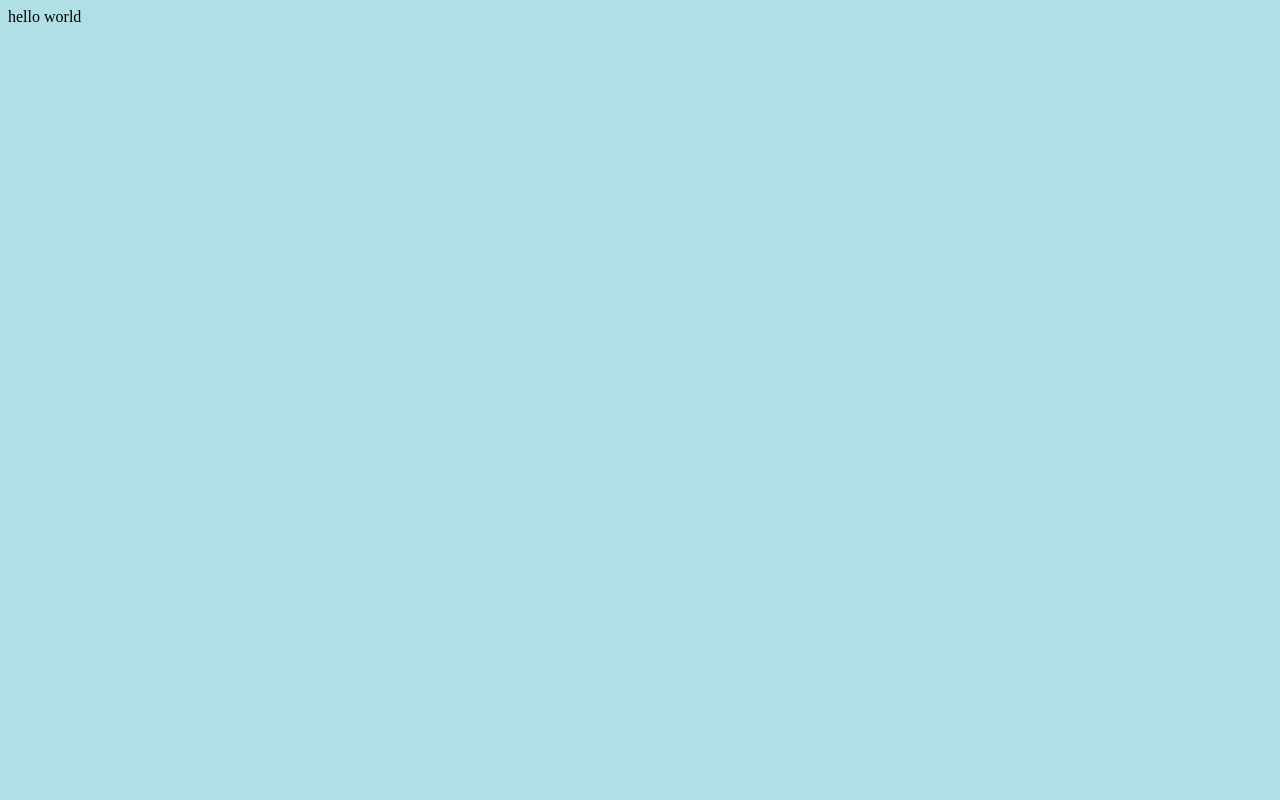
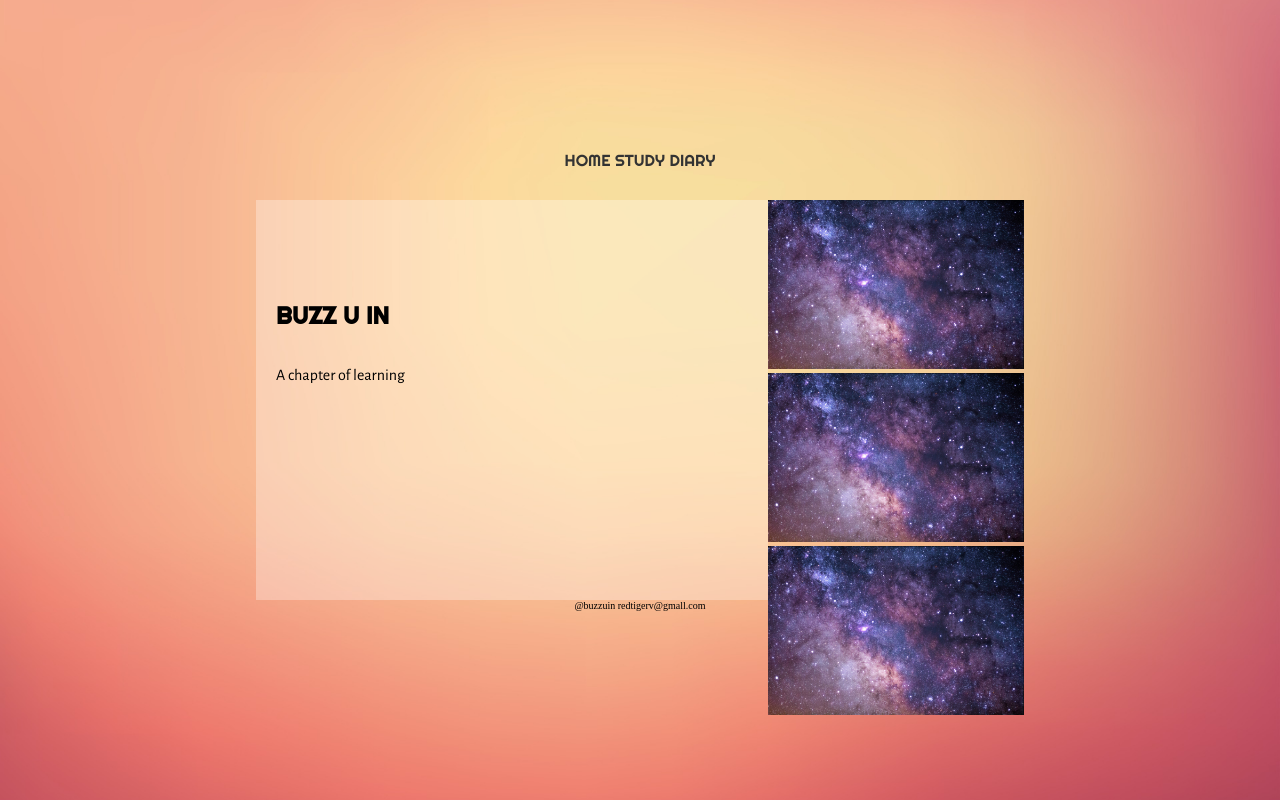
Before and after one commit to buzzuin/begin, a plain HTML site: page index.html in a window 1280 px wide. Drawn offline with nearby package versions, Linux system fonts and the light colour scheme.

Commit message:
메인수정 0906

```diff
--- a/index.html
+++ b/index.html
@@ -1,11 +1,89 @@
 <!DOCTYPE html>
 <html lang="ko">
-  <head>
+<head>
     <meta charset="utf-8">
     <title>Home</title>
-    <link rel="stylesheet" href="style.css">
-  </head>
-  <body>
-    hello world
-  </body>
+	<link href="https://fonts.googleapis.com/css?family=Alegreya+Sans&display=swap" rel="stylesheet">
+  <link href="https://fonts.googleapis.com/css?family=Righteous&display=swap" rel="stylesheet">
+	<style>
+    *{margin: 0; padding: 0;}
+    a{color: #333; text-decoration: none;}
+    .wrap{
+      width: 100%; height: 100%;
+      position: fixed;
+      left: 0; top: 0;
+    }
+      .wrap .main_bg{
+        width: 100%; height: 100%;
+        position: absolute;
+        left: 0; top: 0;
+        background: url(./images/main_bg.jpg) no-repeat center /cover;
+      }
+      .wrap .main_box{
+        width:60%; height: auto;
+        position: absolute;
+        top: 50%; left: 50%;
+        transform: translate(-50%, -50%);
+      }
+
+      nav{
+        width: 50%; height: 50px;
+        margin: 0 auto;
+        text-align: center;
+        font-family: 'Righteous', cursive;
+      }
+
+      #intro{
+        width: 66.66%; height: 400px;
+        float: left;
+        padding-top: 100px; padding-left: 20px;
+        box-sizing: border-box;
+        background: rgba(255, 255, 255, 0.3);
+      }
+        h1{font-family: 'Righteous', cursive; }
+        #text{font-family: 'Alegreya Sans', sans-serif;}
+      #pic{
+        width:33.33%; height: 400px;
+        float: left;
+      }
+        img{width: 100%; height: auto;}
+      footer{
+        width: 33.33%; height: 50px;
+        margin: 0 auto;
+        clear:both;
+        font-size: 10px; text-align: center;
+        font-family: font-family: 'Alegreya Sans', sans-serif;
+      }
+	</style>
+</head>
+<body>
+  <div class="wrap">
+    <div class="main_bg"></div>
+    <div class="main_box">
+      <nav>
+        <a href="#"><span>HOME</span></a>
+        <a href="#"><span>STUDY</span></a>
+        <a href="#"><span>DIARY</span></a>
+      </nav>
+      <section id="intro">
+        <h1>BUZZ U IN</h1></br></br>
+        <p id="text">A chapter of learning</p>
+      </section>
+      <section id="pic">
+        <article class="">
+          <img id="img1" src="./images/main_pic.jpg" alt="">
+          <img id="img2" src="./images/main_pic.jpg" alt="">
+          <img id="img3" src="./images/main_pic.jpg" alt="">
+        </article>
+
+      </section>
+      <footer>@buzzuin redtigerv@gmall.com</footer>
+    </div>
+  </div>
+
+
+
+
+
+</body>
 </html>
```
Also changed, not shown: images/main_bg.jpg (added), images/main_pic.jpg (added).
